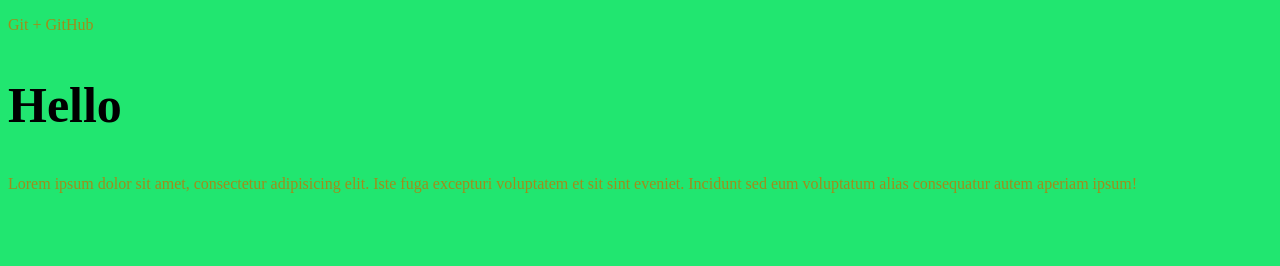
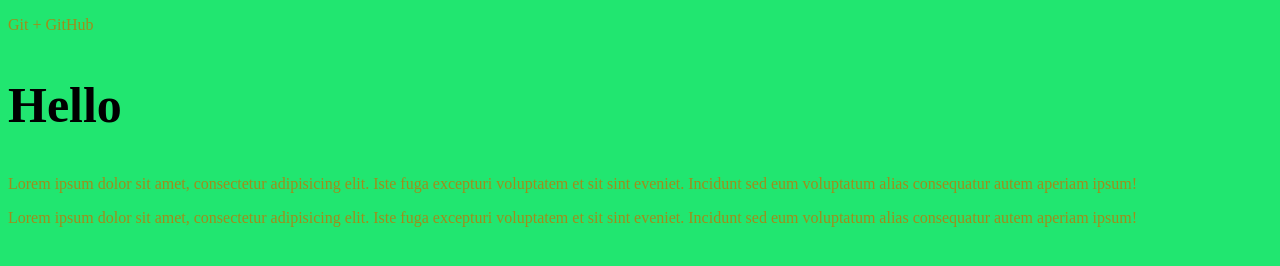
Before and after one commit to SerhiiHaker/gittest, a plain HTML site: page index.html in a window 1280 px wide. Drawn offline with Linux system fonts and the light colour scheme.

Commit message:
"my second change"

```diff
--- a/index.html
+++ b/index.html
@@ -11,5 +11,6 @@
 	<p>Git + GitHub</p>
 	<h2>Hello</h2>
 	<p>Lorem ipsum dolor sit amet, consectetur adipisicing elit. Iste fuga excepturi voluptatem et sit sint eveniet. Incidunt sed eum voluptatum alias consequatur autem aperiam ipsum!</p>
+	<p>Lorem ipsum dolor sit amet, consectetur adipisicing elit. Iste fuga excepturi voluptatem et sit sint eveniet. Incidunt sed eum voluptatum alias consequatur autem aperiam ipsum!</p>
 </body>
 </html>
```
